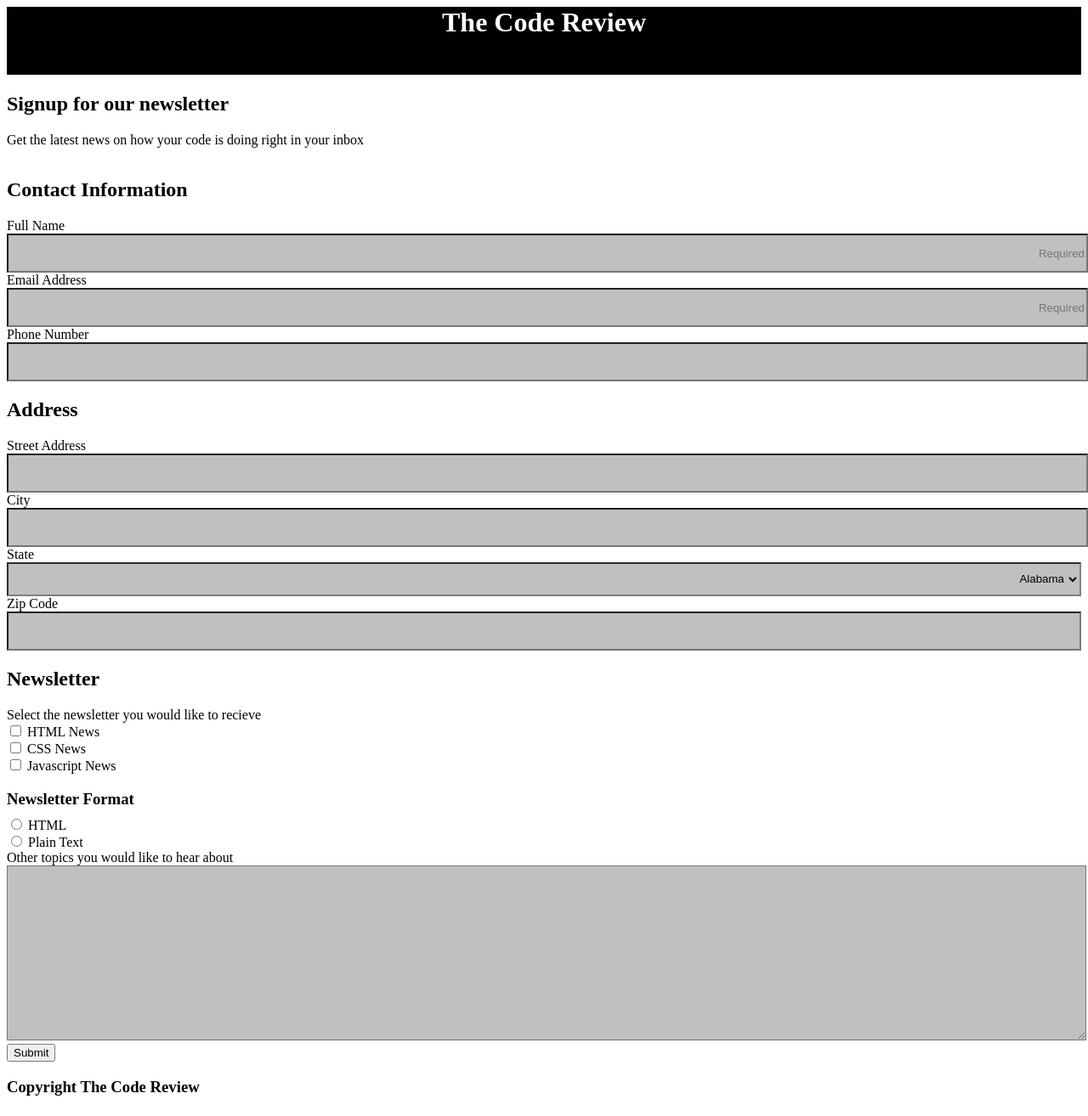
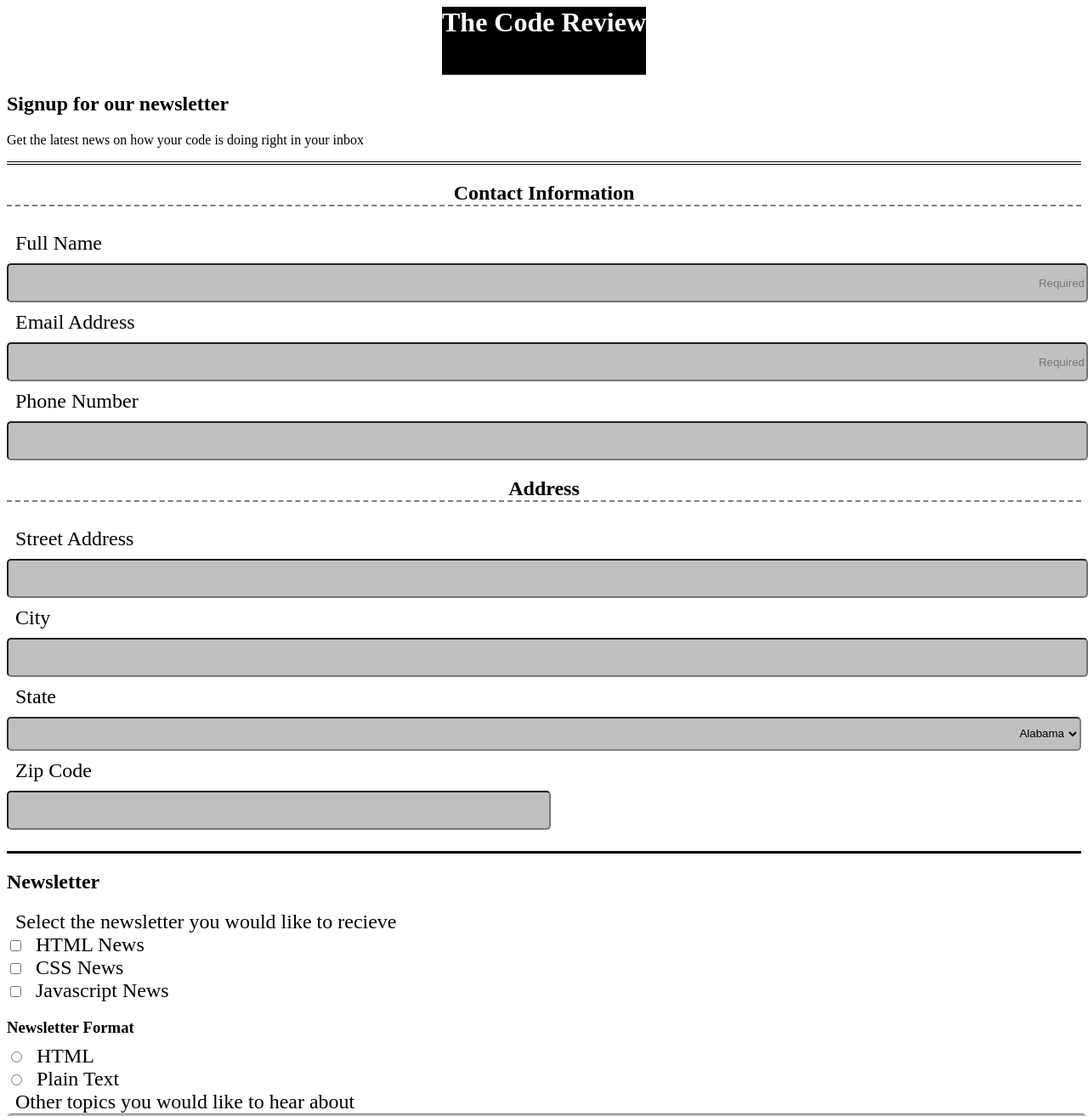
Before and after one commit to MarcusKD0/Unit-3, a plain HTML site: page index.html in a window 1280 px wide. Shown: the top 1314 px of the page at 85% size. Drawn offline with Linux system fonts and the light colour scheme.

Commit message:
added some css
changed some of the input and label styles

```diff
--- a/css/styles.css
+++ b/css/styles.css
@@ -4,24 +4,29 @@ h1{
     color: white;
     text-align: center;
     height: 10vh;
-    text-justify: auto;
+    justify-self: center;
     display: flex;
-    justify-content: center;
-    align-content: center;
+    justify-items: center;
+    flex-direction: column;
+
+}
+    header, h1 {
+    margin-top: 0;
+}
+header{
+    border-bottom: 4px double black
+}
+form{
+    padding-bottom: 25px;
+    border-bottom: 3px solid black;
+    display: flex;
+    flex-direction: column;
 }
 input::-webkit-outer-spin-button,
 input::-webkit-inner-spin-button {
-    /* display: none; <- Crashes Chrome on hover */
     -webkit-appearance: none;
     margin: 0;
 }
-
-form {
-    display: flex;
-    flex-direction: column;
-}
-
-
 h3{
     margin-bottom: .5em;
 }
@@ -33,13 +38,15 @@ h3{
     width:100%;
     justify-content: center;
 }
-header, h1 {
-    margin-top: 0;
-}
 .box{
     height: 5vh;
     background-color: silver;
     text-align: right;
+    border-radius: 5px;
+}
+.dashed{
+    text-align: center;
+    border-bottom: 2px dashed grey;
 }
 #comments{
     height: 25vh;
@@ -53,3 +60,21 @@ select{
 #drpdwn{
     height: 10vh;
 }
+#zip{
+    width: 50%;
+}
+label{
+    margin: 10px;
+    font-weight: 400;
+    font-size: 1.5em
+}
+.signup{
+    color: white;
+    background-color: aqua;
+    font-size: 4em;
+    border-radius: 20px;
+    padding: 0 calc(45% - 6rem);
+    display: block;
+    margin: 0 auto;
+    border: 4px ridge black;
+}
--- a/index.html
+++ b/index.html
@@ -17,7 +17,7 @@
 
         <form>
 
-            <h2>Contact Information</h2>
+            <h2 class="dashed">Contact Information</h2>
 
             <label for="name">Full Name</label>
             <input class="box scale" type="text" id="name" name="user_name" placeholder="Required">
@@ -28,7 +28,7 @@
             <label for="number">Phone Number</label>
             <input class="box scale" type="tel" id="number" name="user_number">
 
-            <h2>Address</h2>
+            <h2 class="dashed">Address</h2>
 
             <label for="street">Street Address</label>
             <input class="box scale" type="text" id="street" name="user_street_address">
@@ -135,7 +135,7 @@
 
     </div>
 
-        <input type="submit" >
+        <input type="submit" class="signup" value="Sign Up">
 
     <footer>
 
```
